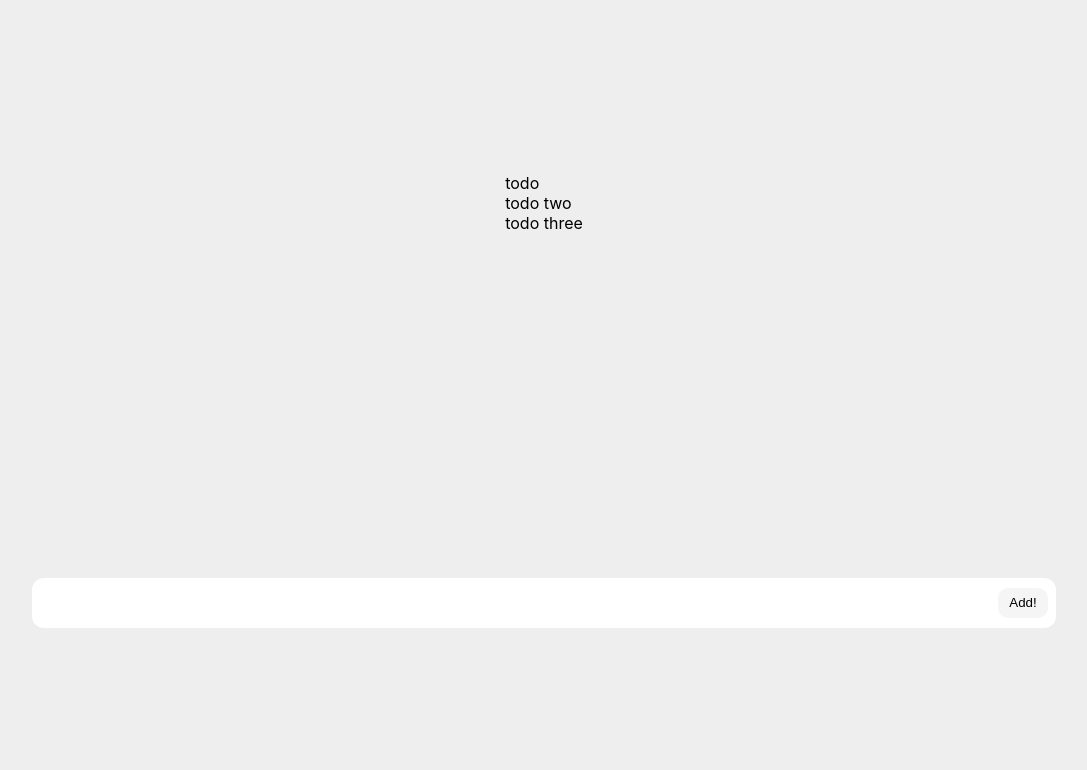
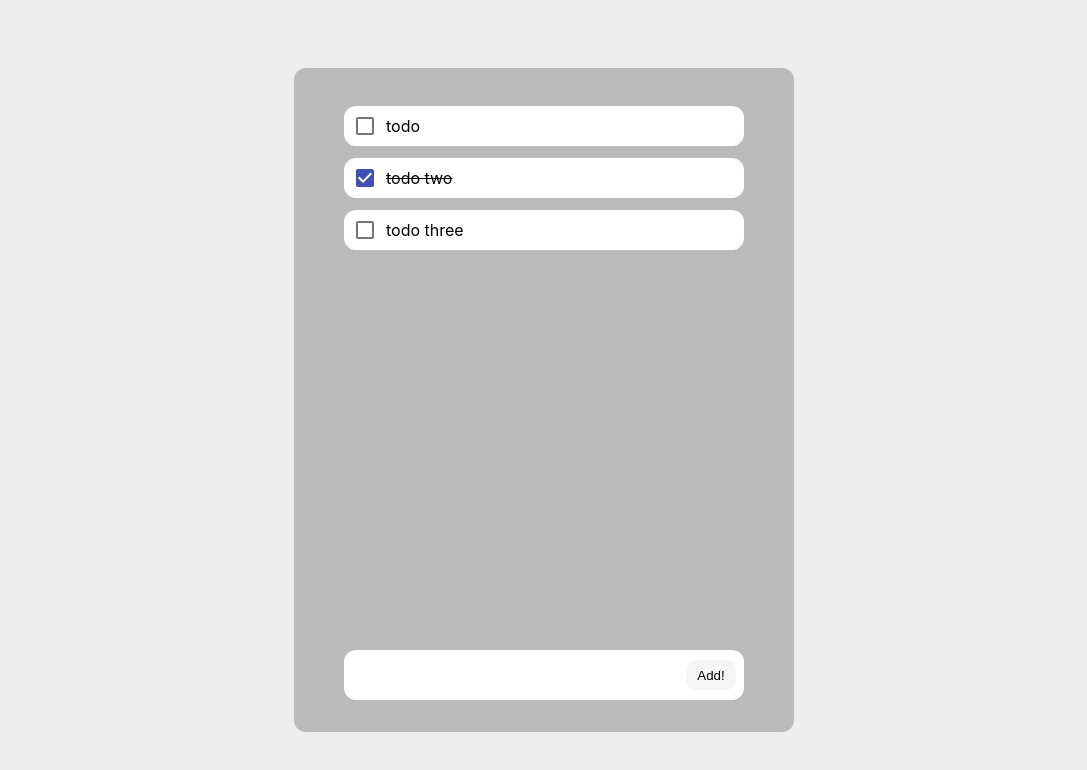
Before and after one commit to richardingwe/redux-todo, a React (Create React App) app: page / in a window 1280 px wide. Shown: the top 770 px of the page, without its empty margins (96-1183 px from the left). Built offline with nearby package versions, Linux system fonts and the light colour scheme.

Commit message:
added material ui and finished styling todoItem

```diff
--- a/package.json
+++ b/package.json
@@ -3,6 +3,7 @@
   "version": "0.1.0",
   "private": true,
   "dependencies": {
+    "@material-ui/core": "^4.11.4",
     "@reduxjs/toolkit": "^1.6.0",
     "@testing-library/jest-dom": "^4.2.4",
     "@testing-library/react": "^9.5.0",
--- a/src/App.css
+++ b/src/App.css
@@ -1,7 +1,26 @@
 .App {
 	height: 100vh;
-	width: 100vw;
+	width: 100%;
 	background-color: #eee;
 	display: grid;
 	place-items: center;
 }
+
+.app__container {
+	height: 600px;
+	width: 500px;
+	display: flex;
+	flex-direction: column;
+	align-items: center;
+	background-color: rgb(187, 187, 187);
+	border-radius: 12px;
+	padding: 32px 0;
+}
+
+.app__todoContainer {
+	flex: 1;
+	width: 100%;
+	display: flex;
+	flex-direction: column;
+	align-items: center;
+}
--- a/src/App.js
+++ b/src/App.js
@@ -10,7 +10,7 @@ const todoList = [{
 },
 {
   item: 'todo two',
-  done: false,
+  done: true,
   id: 7867
 },
 {
@@ -27,8 +27,8 @@ function App() {
         <div className="app__todoContainer">
           {todoList.map(todo => (<TodoItem name={todo.item} key={todo.id} done={todo.done} />))}
         </div>
+        <Input />
       </div>
-      <Input />
     </div>
   );
 }
--- a/src/components/TodoItem.css
+++ b/src/components/TodoItem.css
@@ -0,0 +1,17 @@
+.todoItem {
+	display: flex;
+	align-items: center;
+	width: 80%;
+	background-color: white;
+	margin: 6px 4px;
+	height: 40px;
+	border-radius: 12px;
+}
+
+.todoItem > p {
+	flex: 1;
+}
+
+.todoItem--done {
+	text-decoration: line-through;
+}
--- a/src/components/TodoItem.js
+++ b/src/components/TodoItem.js
@@ -1,9 +1,21 @@
 import React from 'react';
+import Checkbox from '@material-ui/core/Checkbox';
 import './TodoItem.css';
 
 const TodoItem = ({ name, done, id }) => {
+    const [checked, setChecked] = React.useState(done);
+
+    const handleChange = (event) => {
+        setChecked(!checked);
+    };
     return (
         <div className='todoItem'>
+            <Checkbox
+                checked={checked}
+                color='primary'
+                onChange={handleChange}
+                inputProps={{ 'aria-label': 'secondary checkbox' }}
+            />
             <p className={done && 'todoItem--done'}>{name}</p>
         </div>
     );
```
Also changed, not shown: 1 other file (tests, documents, lock files or other folders).
